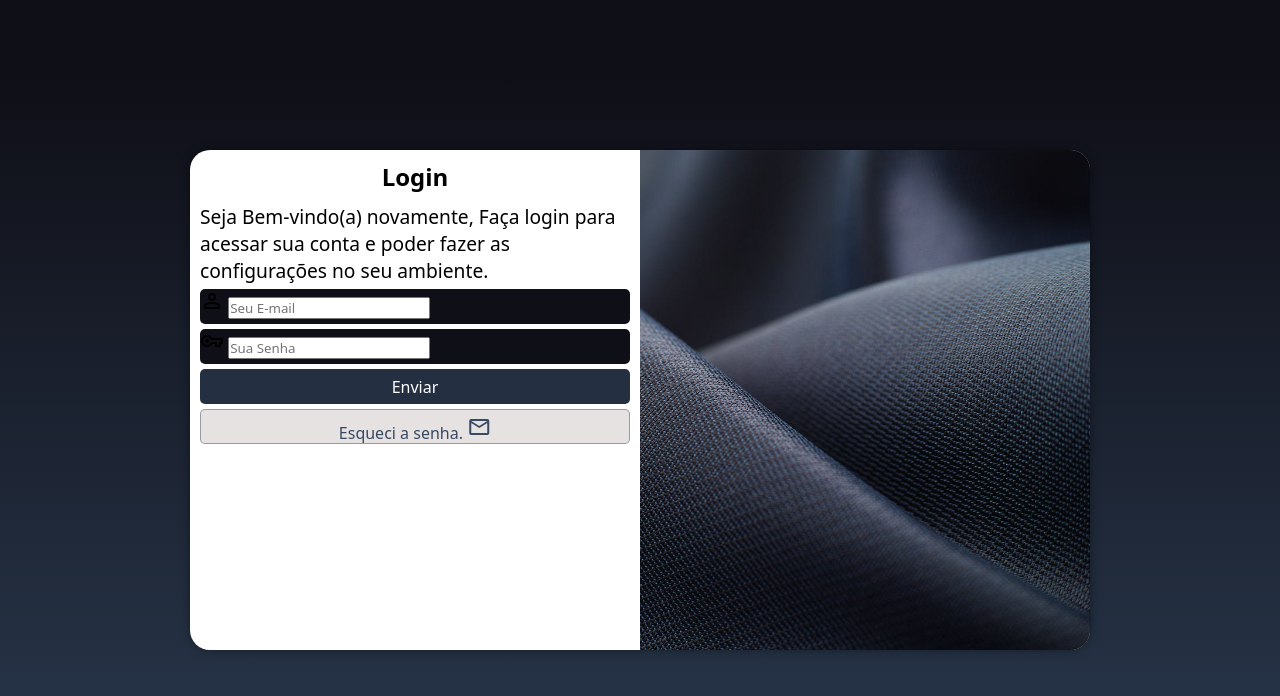
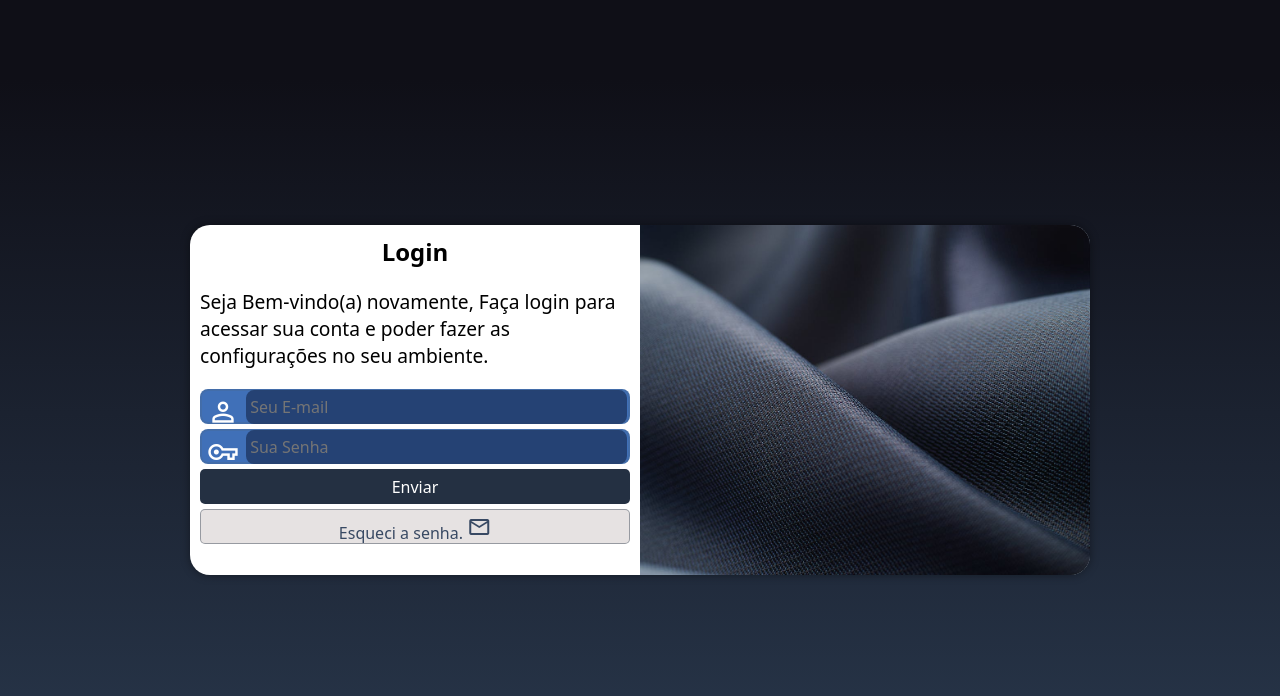
Before and after one commit to CarlosHenrique435/Projeto-Login, a plain HTML site: page index.html in a window 1280 px wide. Drawn offline with nearby package versions, Linux system fonts and the light colour scheme.

Commit message:
tudo completo

```diff
--- a/estilos/media-queries.css
+++ b/estilos/media-queries.css
@@ -5,6 +5,11 @@
 @media screen and (min-width: 768px) and (max-width: 995px){
     section#login{
         width: 75vw;
+    }
+
+    section#login{
+        width: 80vw;
+        height: 280px;
     }
     section#login > div#img{
         float: left;
@@ -15,11 +20,14 @@
         float: right;
         width: 70%;
     }
+
+
 }
 
 @media screen and (min-width: 995px){
     section#login{
         width: 900px;
+        height: 350px;
     }
     section#login > div#img{
         float: right;
@@ -32,5 +40,6 @@
     }
     div#formulario > p {
         font-size: 1.2em;
+        margin: 20px 0px;
     }
 }
--- a/estilos/style.css
+++ b/estilos/style.css
@@ -35,12 +35,12 @@ section#login{
     position: absolute;
     top: 50%;
     left: 50%;
-    transform: translate(-50%, -50%);
     overflow: hidden;
     box-shadow: 0px 0px 10px rgba(0, 0, 0, 0.404);
 
     transition: width .2s, height .2s;
     transition-timing-function: ease;
+    transform: translate(-50%, -50%);
 
 }
 
@@ -64,16 +64,41 @@ div#formulario > h1{
 div#formulario > p {
     font-size: .8em;
 }
+
+div.campo{
+    display: block;
+    background-color: #4070b8;
+    border: 2px solid #48689773;
+    width: 100%;
+    height: 35px;
+    border-radius: 8px;
+    margin: 5px 0px;
+}
 div.campo > label{
     display: none;
 }
-div.campo{
-    display: block;
-    background-color: #0f0f17;
-    width: 100%;
-    height: 35px;
-    border-radius: 5px;
-    margin: 5px 0px;
+div.campo > span{
+    color: white;
+    font-size: 2em;
+    width: 40px;
+    padding: 5px;
+}
+
+div.campo > input{
+    color: white;
+    background-color: #213b69da;
+    font-size: 1em;
+    width: calc(100% - 45px);
+    height: 34px;
+    border: none;
+    border-radius: 8px;
+    padding: 4px;
+    transform: translateY(-44%);
+}
+
+div.campo > input:focus-within{
+    background-color: rgb(255, 255, 255);
+    color: black;
 }
 
 form > input[type=submit]{
```
